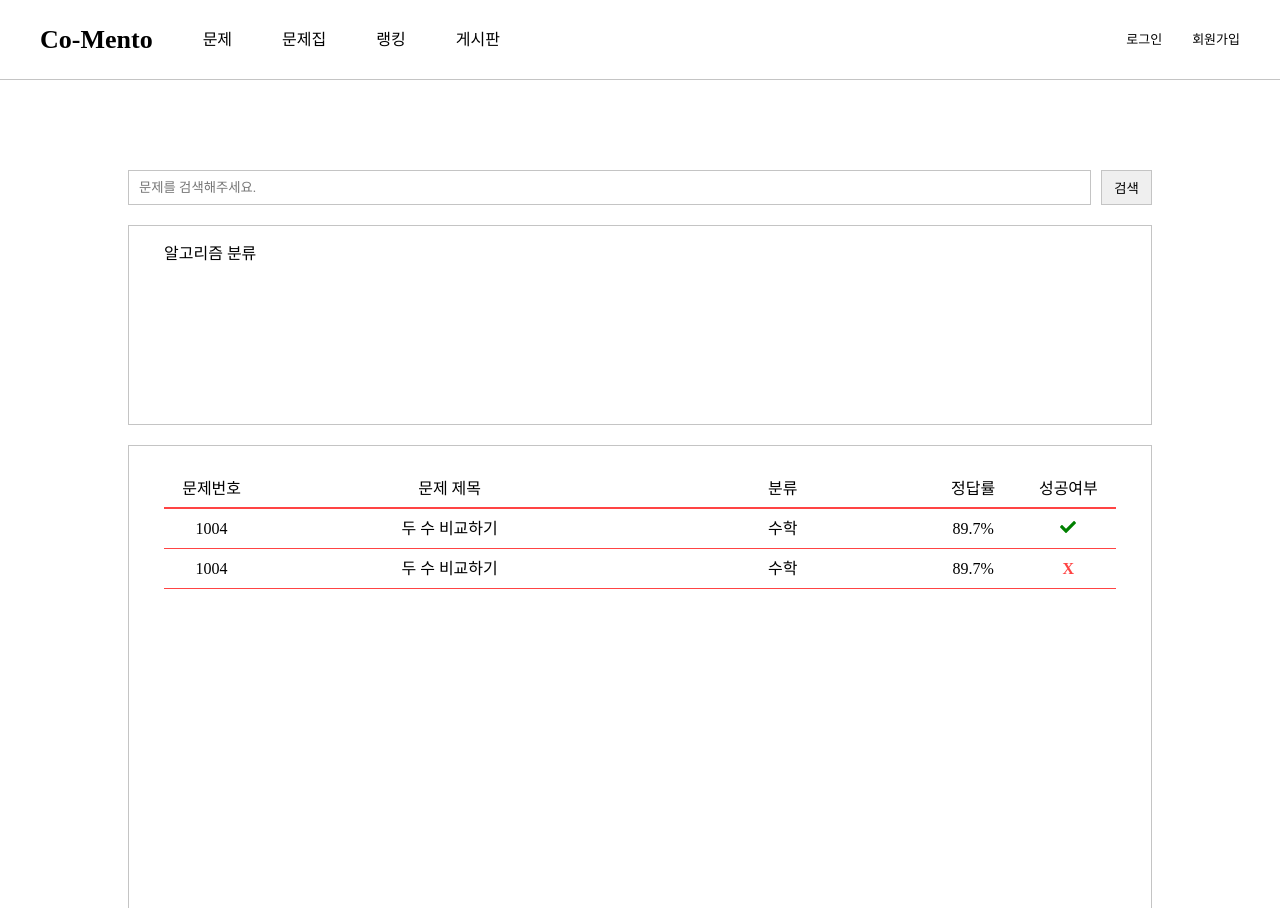
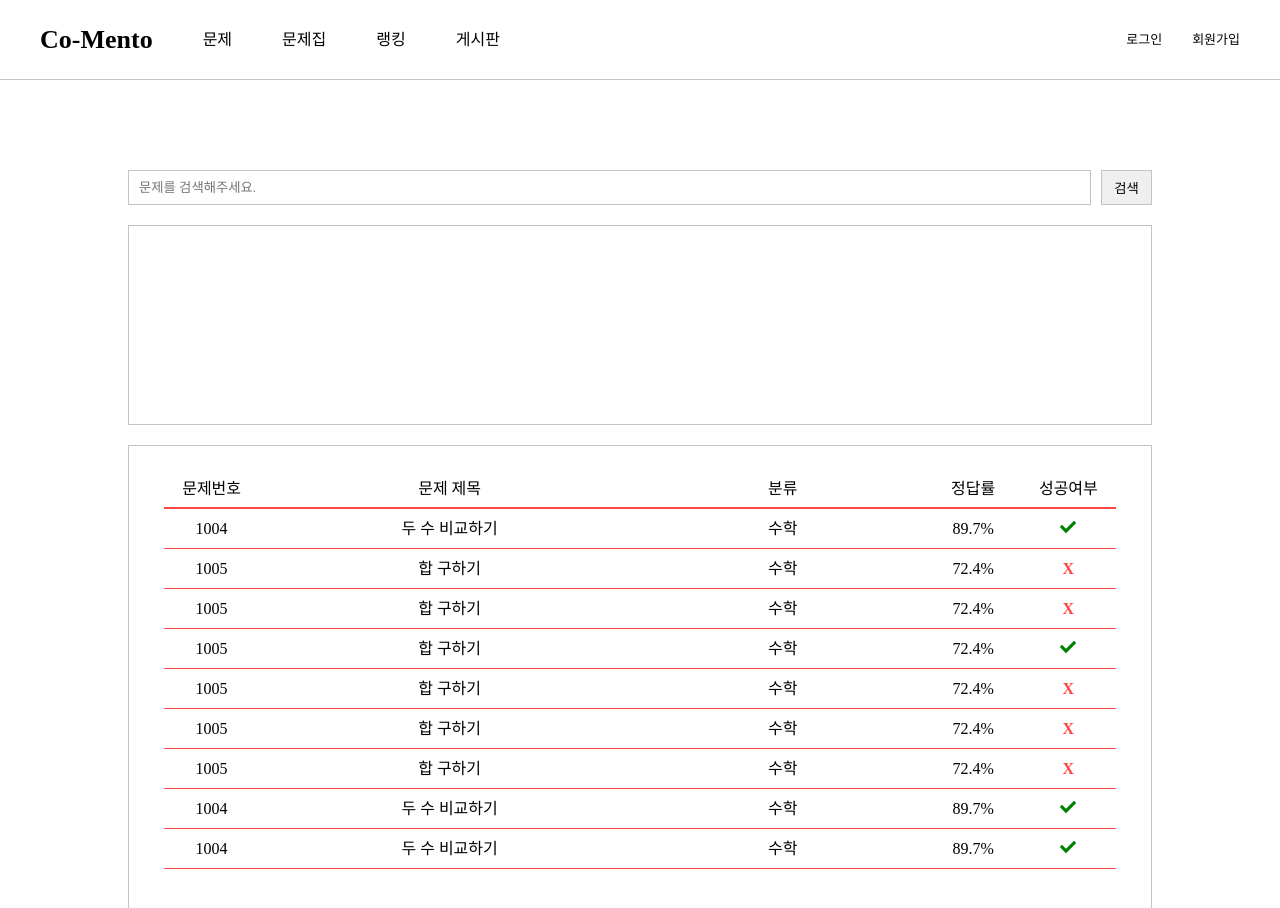
Before and after one commit to Heesu01/co-mento, a React (Create React App) app: page /problemlist in a window 1280 px wide. Shown: the top 908 px of the page. Built offline with nearby package versions, Linux system fonts and the light colour scheme.

Commit message:
feat: 문제목록 map함수로 변경

```diff
--- a/src/pages/ProblemList.js
+++ b/src/pages/ProblemList.js
@@ -6,13 +6,88 @@ import { useNavigate } from "react-router-dom";
 const ProblemList = () => {
   const navigate = useNavigate();
 
+  const problems = [
+    {
+      id: 1,
+      num: 1004,
+      title: "두 수 비교하기",
+      class: "수학",
+      successRate: "89.7%",
+      success: true,
+    },
+    {
+      id: 2,
+      num: 1005,
+      title: "합 구하기",
+      class: "수학",
+      successRate: "72.4%",
+      success: false,
+    },
+    {
+      id: 2,
+      num: 1005,
+      title: "합 구하기",
+      class: "수학",
+      successRate: "72.4%",
+      success: false,
+    },
+    {
+      id: 2,
+      num: 1005,
+      title: "합 구하기",
+      class: "수학",
+      successRate: "72.4%",
+      success: true,
+    },
+    {
+      id: 2,
+      num: 1005,
+      title: "합 구하기",
+      class: "수학",
+      successRate: "72.4%",
+      success: false,
+    },
+    {
+      id: 2,
+      num: 1005,
+      title: "합 구하기",
+      class: "수학",
+      successRate: "72.4%",
+      success: false,
+    },
+    {
+      id: 2,
+      num: 1005,
+      title: "합 구하기",
+      class: "수학",
+      successRate: "72.4%",
+      success: false,
+    },
+    {
+      id: 1,
+      num: 1004,
+      title: "두 수 비교하기",
+      class: "수학",
+      successRate: "89.7%",
+      success: true,
+    },
+    {
+      id: 1,
+      num: 1004,
+      title: "두 수 비교하기",
+      class: "수학",
+      successRate: "89.7%",
+      success: true,
+    },
+  ];
+
   return (
     <Container>
       <SearchBox>
         <Input placeholder="문제를 검색해주세요."></Input>
         <SearchBtn>검색</SearchBtn>
       </SearchBox>
-      <SpecificBox>알고리즘 분류</SpecificBox>
+      <SpecificBox></SpecificBox>
       <ListBox>
         <Top>
           <Num>문제번호</Num>
@@ -21,28 +96,22 @@ const ProblemList = () => {
           <Success>정답률</Success>
           <Check>성공여부</Check>
         </Top>
-        <Item onClick={() => navigate("/problem")}>
-          <Num>1004</Num>
-          <Title>두 수 비교하기</Title>
-          <Class>수학</Class>
-          <Success>89.7%</Success>
-          <Check>
-            <FaCheck color="green" />
-          </Check>
-        </Item>
-        <Item onClick={() => navigate("/problem")}>
-          <Num>1004</Num>
-          <Title>두 수 비교하기</Title>
-          <Class>수학</Class>
-          <Success>89.7%</Success>
-          <Check>
-            <p>X</p>
-          </Check>
-        </Item>
+        {problems.map((problem) => (
+          <Item key={problem.id} onClick={() => navigate("/problem")}>
+            <Num>{problem.num}</Num>
+            <Title>{problem.title}</Title>
+            <Class>{problem.class}</Class>
+            <Success>{problem.successRate}</Success>
+            <Check>
+              {problem.success ? <FaCheck color="green" /> : <p>X</p>}
+            </Check>
+          </Item>
+        ))}
       </ListBox>
     </Container>
   );
 };
+
 const Container = styled.div`
   width: 80%;
   margin: 90px auto;
```
